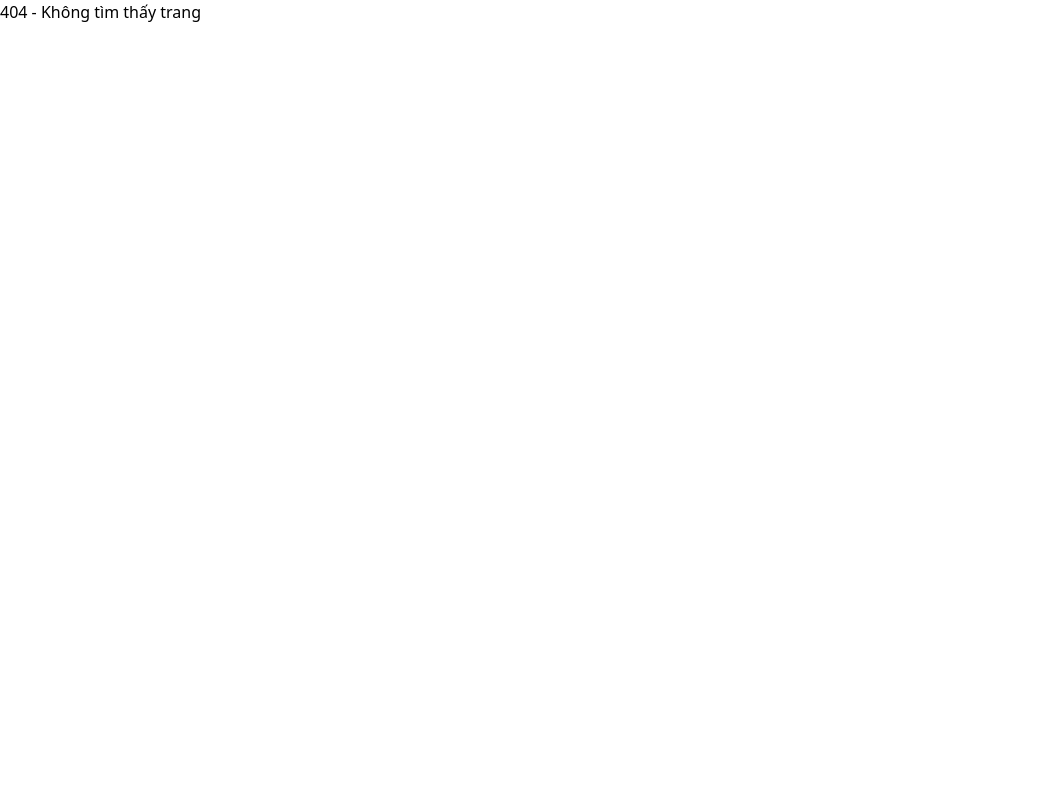
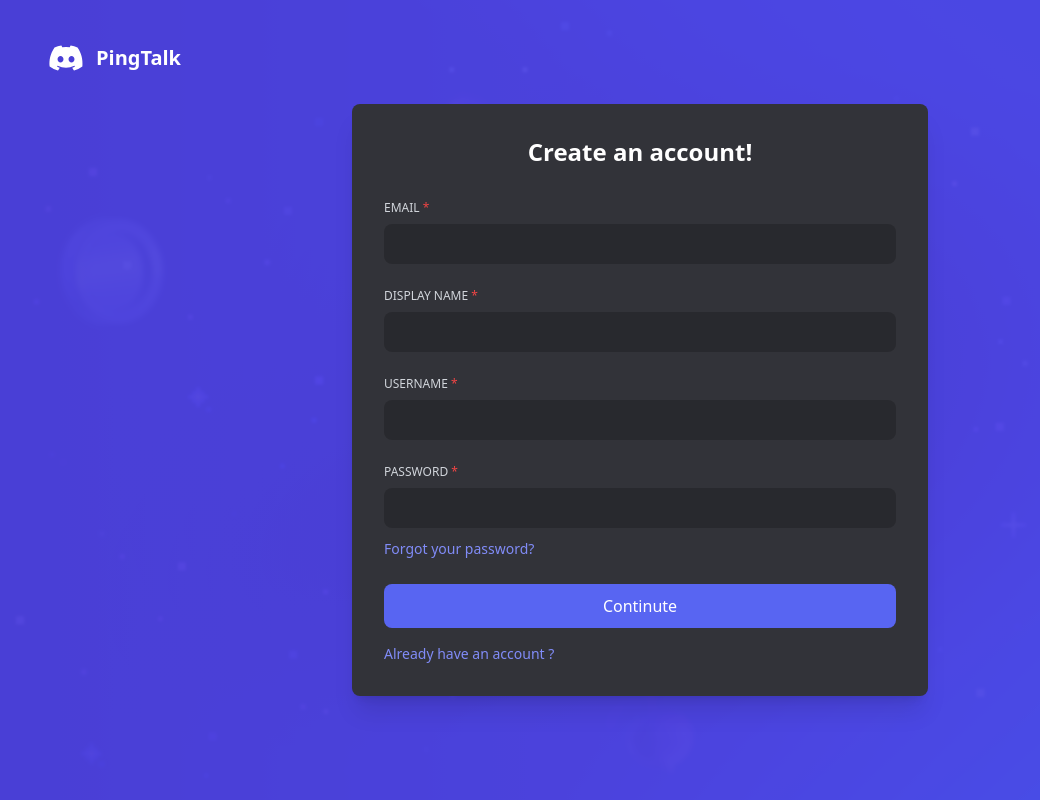
Before and after one commit to phuc0201/PingTalk, a React (Vite) app in the folder Frontend/: page /auth/register in a window 1280 px wide. Before the commit this address had no page. Shown: the whole page, without its empty margins (0-1040 px from the left). Built offline with nearby package versions, Linux system fonts and the light colour scheme.

Commit message:
feat(Auth): Add Login and Register components with routing and form handling

```diff
--- a/Frontend/src/App.tsx
+++ b/Frontend/src/App.tsx
@@ -4,13 +4,18 @@ import Home from "./pages/Home/Home";
 import NotFound from "./pages/NotFound";
 import Landing from "./pages/Landing";
 import Auth from "./pages/Auth";
+import Login from "./pages/Auth/Login";
+import Register from "./pages/Auth/Register";
 function App() {
   return (
     <BrowserRouter>
       <Routes>
         <Route path="/" element={<Landing />} />
         <Route path="/channels" element={<Home />} />
-        <Route path="/auth" element={<Auth />}></Route>
+        <Route path="/auth" element={<Auth />}>
+          <Route path="login" element={<Login />} />
+          <Route path="register" element={<Register />} />
+        </Route>
         <Route path="*" element={<NotFound />} />
       </Routes>
     </BrowserRouter>
--- a/Frontend/src/pages/Auth/Login.tsx
+++ b/Frontend/src/pages/Auth/Login.tsx
@@ -15,9 +15,7 @@ const Login: React.FC = () => {
         <div className="w-full p-8 md:w-2/3">
           <div className="mb-8 text-center">
             <h1 className="text-2xl font-bold text-white">Welcome back!</h1>
-            <p className="text-gray-300">
-              We&apos;re so excited to see you again!
-            </p>
+            <p className="text-gray-300">We're so excited to see you again!</p>
           </div>
 
           <form onSubmit={handleSubmit}>
@@ -70,7 +68,10 @@ const Login: React.FC = () => {
 
             <div className="mt-4 text-start text-sm text-gray-300">
               Need an account?{" "}
-              <a href="#" className="text-indigo-400 hover:underline">
+              <a
+                href="/auth/register"
+                className="text-indigo-400 hover:underline"
+              >
                 Register
               </a>
             </div>
--- a/Frontend/src/pages/Auth/Register.tsx
+++ b/Frontend/src/pages/Auth/Register.tsx
@@ -1,7 +1,118 @@
-import React from "react";
+import React, { useState } from "react";
 
 const Register: React.FC = () => {
-  return <div>Register</div>;
+  const [email, setEmail] = useState("");
+  const [fullname, setFullname] = useState("");
+  const [username, setUsername] = useState("");
+  const [password, setPassword] = useState("");
+
+  const handleSubmit = (e: React.FormEvent) => {
+    e.preventDefault();
+    console.log({ email, fullname, username, password });
+  };
+
+  return (
+    <div className="flex min-h-screen items-center justify-center bg-indigo-600 bg-opacity-90 p-4">
+      <div className="flex w-full max-w-xl overflow-hidden rounded-lg bg-[#323339] shadow-xl">
+        <div className="w-full p-8">
+          <div className="mb-8 text-center">
+            <h1 className="text-2xl font-bold text-white">
+              Create an account!
+            </h1>
+          </div>
+
+          <form onSubmit={handleSubmit}>
+            <div className="mb-6">
+              <label
+                htmlFor="email"
+                className="mb-2 block text-xs font-medium uppercase text-gray-300"
+              >
+                Email <span className="text-red-500">*</span>
+              </label>
+              <input
+                id="email"
+                type="text"
+                value={email}
+                onChange={(e) => setEmail(e.target.value)}
+                required
+                className="p-2 w-full rounded-lg border-0 bg-black/20 px-3 text-white outline-none focus:ring-2 focus:ring-indigo-500"
+              />
+            </div>
+
+            <div className="mb-6">
+              <label
+                htmlFor="fullname"
+                className="mb-2 block text-xs font-medium uppercase text-gray-300"
+              >
+                Display name <span className="text-red-500">*</span>
+              </label>
+              <input
+                id="fullname"
+                type="text"
+                value={fullname}
+                onChange={(e) => setFullname(e.target.value)}
+                required
+                className="p-2 w-full rounded-lg border-0 bg-black/20 px-3 text-white outline-none focus:ring-2 focus:ring-indigo-500"
+              />
+            </div>
+
+            <div className="mb-6">
+              <label
+                htmlFor="username"
+                className="mb-2 block text-xs font-medium uppercase text-gray-300"
+              >
+                Username <span className="text-red-500">*</span>
+              </label>
+              <input
+                id="username"
+                type="text"
+                value={username}
+                onChange={(e) => setUsername(e.target.value)}
+                required
+                className="p-2 w-full rounded-lg border-0 bg-black/20 px-3 text-white outline-none focus:ring-2 focus:ring-indigo-500"
+              />
+            </div>
+
+            <div className="mb-2">
+              <label
+                htmlFor="password"
+                className="mb-2 block text-xs font-medium uppercase text-gray-300"
+              >
+                Password <span className="text-red-500">*</span>
+              </label>
+              <input
+                id="password"
+                type="password"
+                value={password}
+                onChange={(e) => setPassword(e.target.value)}
+                required
+                className="p-2 w-full rounded-lg border-0 bg-black/20 px-3 text-white outline-none focus:ring-2 focus:ring-indigo-500"
+              />
+            </div>
+
+            <div className="mb-6">
+              <a href="#" className="text-sm text-indigo-400 hover:underline">
+                Forgot your password?
+              </a>
+            </div>
+
+            <button
+              type="submit"
+              className="h-11 w-full rounded-lg bg-brand text-white transition-colors hover:bg-indigo-700"
+            >
+              Continute
+            </button>
+
+            <div className="mt-4 text-start text-sm text-gray-300">
+              <a href="/auth/login" className="text-indigo-400 hover:underline">
+                Already have an account ?
+              </a>
+            </div>
+          </form>
+        </div>
+      </div>
+    </div>
+  );
 };
 
 export default Register;
--- a/Frontend/src/pages/Auth/index.tsx
+++ b/Frontend/src/pages/Auth/index.tsx
@@ -1,5 +1,5 @@
 import React from "react";
-import Login from "./Login";
+import { Outlet } from "react-router-dom";
 import { Link } from "react-router-dom";
 import { FaDiscord } from "react-icons/fa";
 const Auth: React.FC = () => {
@@ -20,7 +20,7 @@ const Auth: React.FC = () => {
         <FaDiscord className="text-4xl" />
         <span className="text-white font-bold text-xl">PingTalk</span>
       </Link>
-      <Login />
+      <Outlet />
     </div>
   );
 };
--- a/Frontend/src/pages/Landing/Header.tsx
+++ b/Frontend/src/pages/Landing/Header.tsx
@@ -70,7 +70,7 @@ const Header: React.FC = () => {
         </ul>
         <div className="lg:fixed lg:top-14 lg:right-10 lg:-translate-y-1/2 flex items-center gap-4 z-10">
           <Link
-            to={"/auth"}
+            to={"/auth/login"}
             className="sm:block hidden px-4 p-[8px] pt-[6px] bg-white text-black hover:bg-white/80 font-semibold rounded-2xl text-center items-center text-base"
           >
             Log In
```
